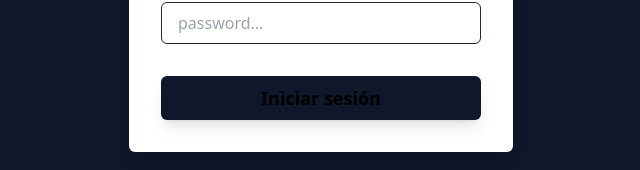
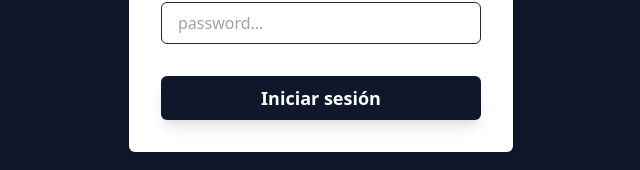
Before and after one commit to chicho69-cesar/crm-next, a Next.js app: page /auth/login in a window 1280 px wide. Shown: the part 506-676 px from the top of the page, without its empty margins (319-959 px from the left). Built offline with nearby package versions, Linux system fonts and the light colour scheme.

Commit message:
Fix white color on submit button

```diff
--- a/pages/auth/login.tsx
+++ b/pages/auth/login.tsx
@@ -31,7 +31,7 @@ export default function LoginPage() {
           </InputWrapper>
 
           <button
-            className='mt-4 w-full bg-slate-900 py-2 px-4 font-bold text-lg text-center rounded-md shadow-lg transition hover:scale-95'
+            className='mt-4 w-full bg-slate-900 py-2 px-4 font-bold text-lg text-center text-white rounded-md shadow-lg transition hover:scale-95'
           >
             Iniciar sesión
           </button>
```
